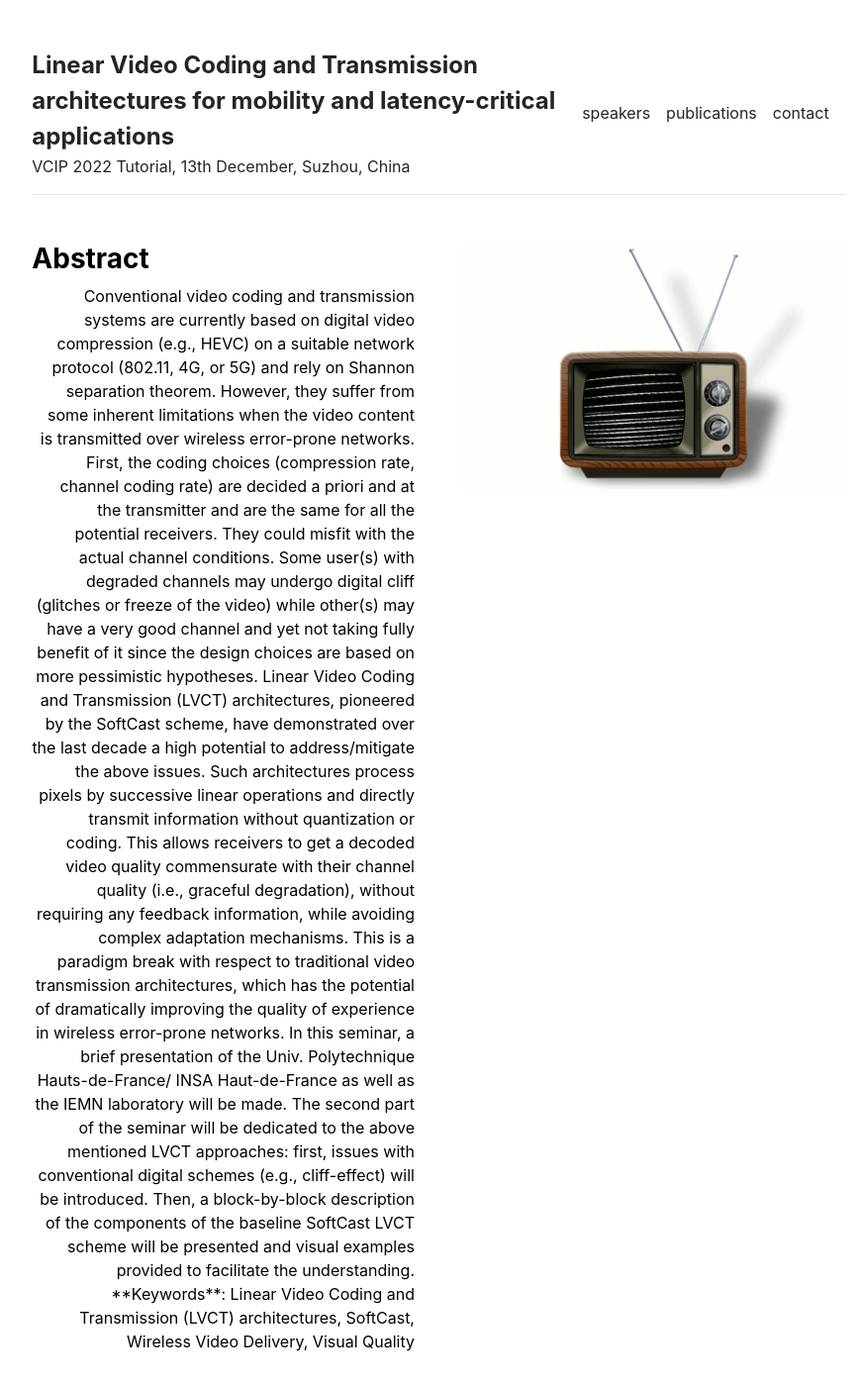
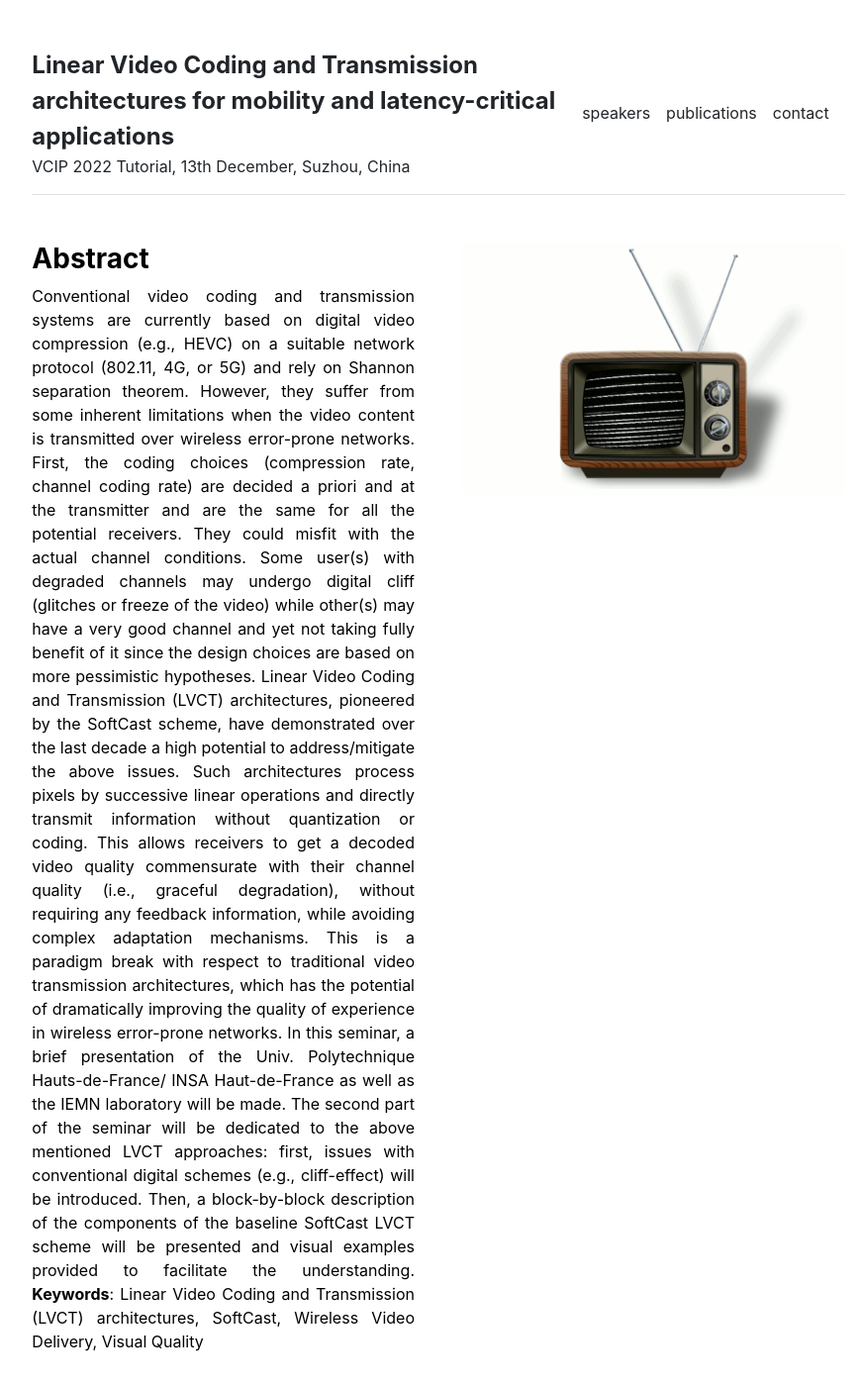
Before and after one commit to XiaYi59/LVCT, a Jekyll site: the page built from index.md, in a window 1280 px wide and 1400 px high. Shown: the whole window at 99% size, without its empty margins (197-1066 px from the left). Built offline with Jekyll 4.4.1, drawn with Linux system fonts in a browser that asks for light colours.

Commit message:
Update index.md

```diff
--- a/index.md
+++ b/index.md
@@ -2,13 +2,13 @@
 layout: home
 title: "Home"
 ---
-<div style="text-align: right">
+<div style="text-align: justify">
 Conventional video coding and transmission systems are currently based on digital video compression (e.g., HEVC) on a suitable network protocol (802.11, 4G, or 5G) and rely on Shannon separation theorem. However, they suffer from some inherent limitations when the video content is transmitted over wireless error-prone networks. First, the coding choices (compression rate, channel coding rate) are decided a priori and at the transmitter and are the same for all the potential receivers. They could misfit with the actual channel conditions. Some user(s) with degraded channels may undergo digital cliff (glitches or freeze of the video) while other(s) may have a very good channel and yet not taking fully benefit of it since the design choices are based on more pessimistic hypotheses.
 
 Linear Video Coding and Transmission (LVCT) architectures, pioneered by the SoftCast scheme, have demonstrated over the last decade a high potential to address/mitigate the above issues. Such architectures process pixels by successive linear operations and directly transmit information without quantization or coding. This allows receivers to get a decoded video quality commensurate with their channel quality (i.e., graceful degradation), without requiring any feedback information, while avoiding complex adaptation mechanisms. This is a paradigm break with respect to traditional video transmission architectures, which has the potential of dramatically improving the quality of experience in wireless error-prone networks.
 
 In this seminar, a brief presentation of the Univ. Polytechnique Hauts-de-France/ INSA Haut-de-France as well as the IEMN laboratory will be made. The second part of the seminar will be dedicated to the above mentioned LVCT approaches: first, issues with conventional digital schemes (e.g., cliff-effect) will be introduced. Then, a block-by-block description of the components of the baseline SoftCast LVCT scheme will be presented and visual examples provided to facilitate the understanding.
 
-**Keywords**: Linear Video Coding and Transmission (LVCT) architectures, SoftCast, Wireless Video Delivery, Visual Quality
+<strong>Keywords</strong>: Linear Video Coding and Transmission (LVCT) architectures, SoftCast, Wireless Video Delivery, Visual Quality
 
 </div>
```
